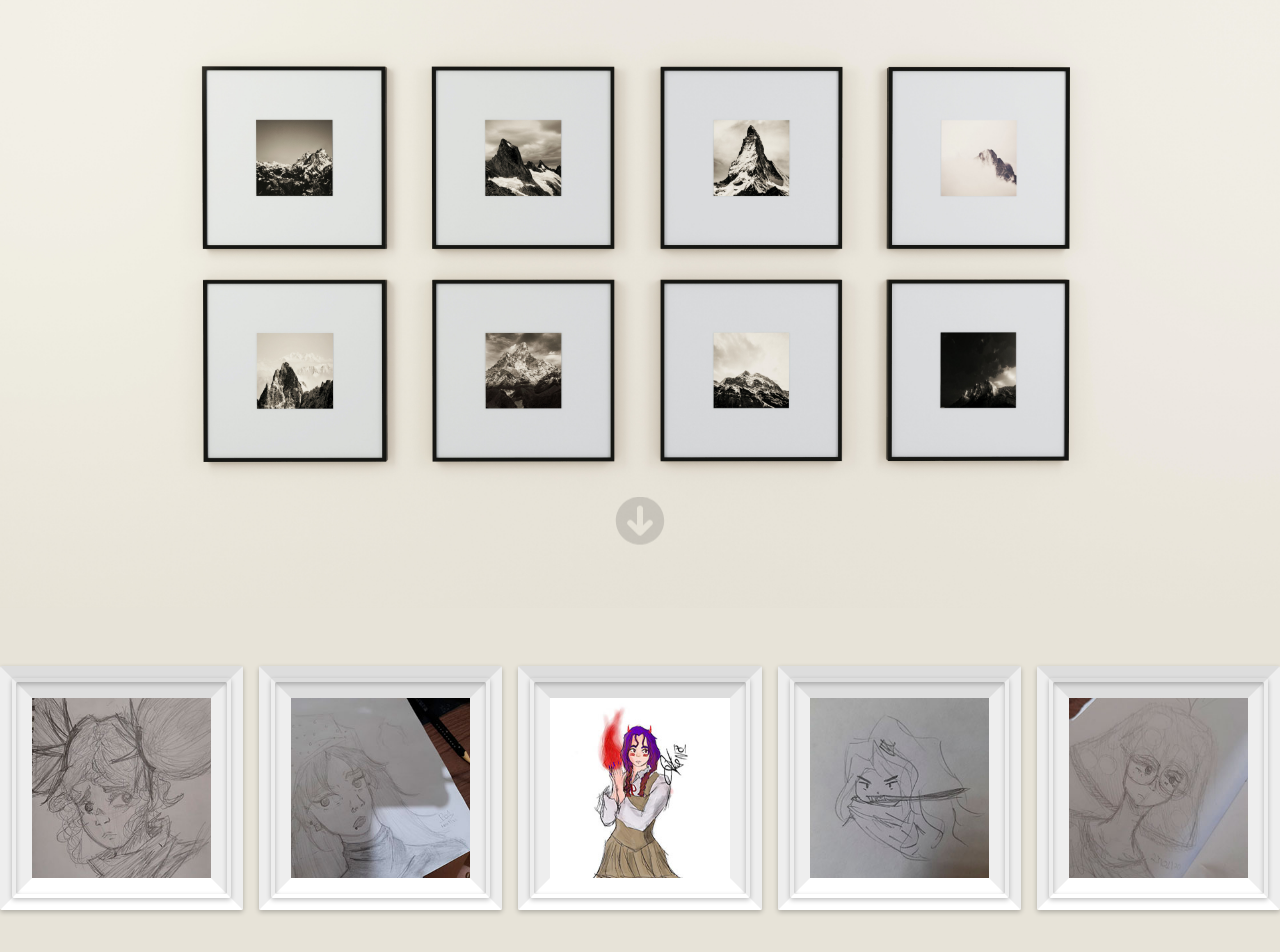
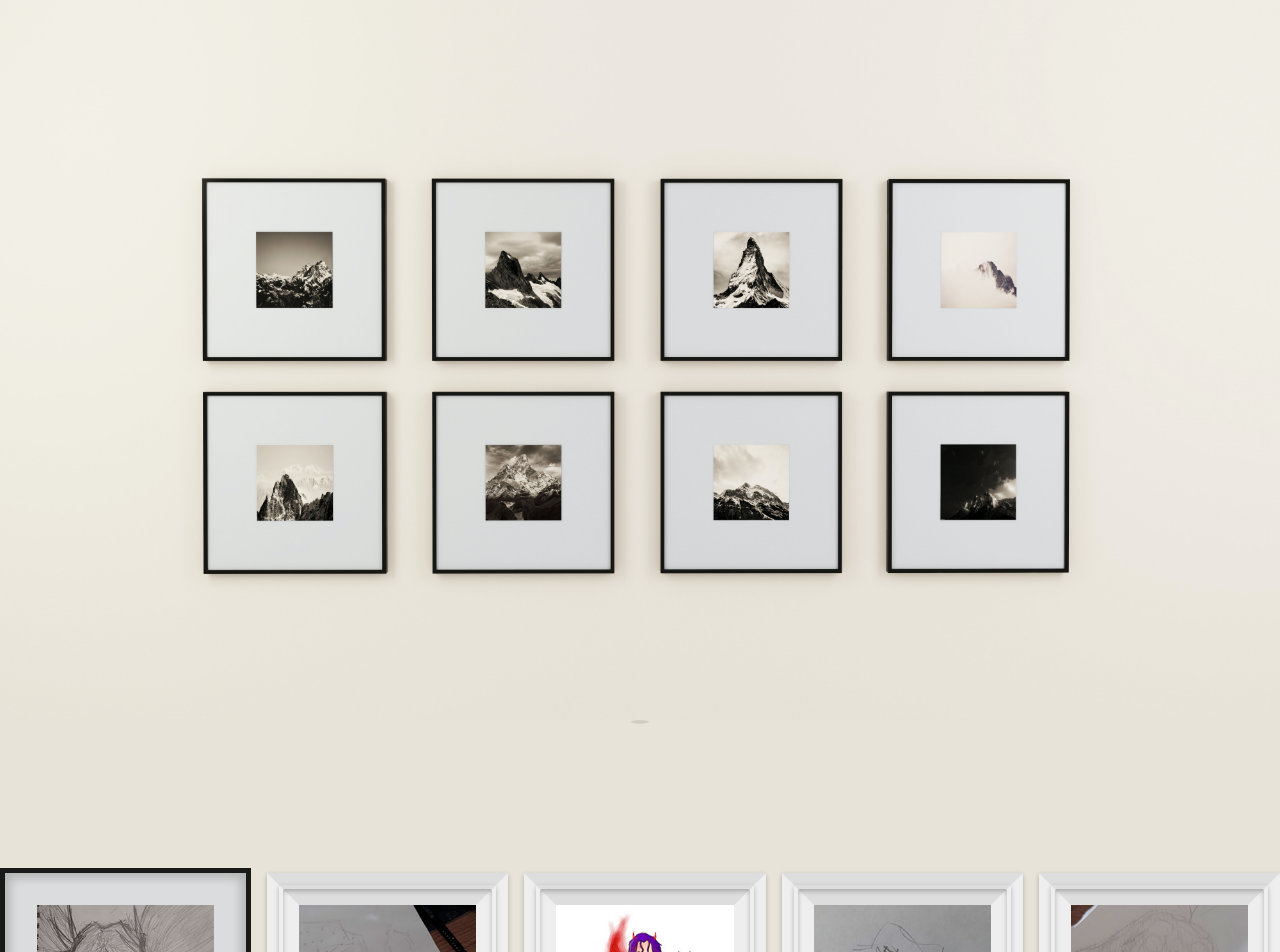
Before and after one commit to AtomicFeasT/01Artworks, a React (Vite) app: page / in a window 1280 px wide. Shown: the top 952 px of the page. Built offline with nearby package versions, Linux system fonts and the light colour scheme; a web font is replaced by a local one.

Commit message:
Refactored home2 logic and changed sass structures

```diff
--- a/src/App.tsx
+++ b/src/App.tsx
@@ -1,4 +1,3 @@
-import '../src/styles/pages/home.scss'
 import { Home2 } from '../src/pages/Home2'
 
 function App() {
--- a/src/pages/Home2.tsx
+++ b/src/pages/Home2.tsx
@@ -1,51 +1,45 @@
-import { useRef } from "react"
+import { FunctionComponent, HTMLAttributes, ReactNode, useState } from "react"
+import '../styles/pages/home.scss'
+
+type SectionProps = HTMLAttributes<HTMLElement>&{children: ReactNode, show: boolean, hideClass: string}
+
+
+const Section: FunctionComponent<SectionProps> = ({
+    children,
+    hideClass,
+    show,
+    className,
+    ...rest
+}) => {
+    return (
+        <section className={`${className} ${show? hideClass: ''}`} {...rest}>
+            {children}
+        </section>
+    )
+}
+
 export function Home2() {
-    const home = useRef<HTMLDivElement>(null)
-    const hero = useRef<HTMLDivElement>(null)
-    const logoG = useRef<HTMLDivElement>(null)
-    const gallery = useRef<HTMLDivElement>(null)
-    const slide = useRef<HTMLDivElement>(null)
-
-    function showGallery(argument: boolean) {
-        // let home = document.querySelector<HTMLDivElement>('#homeSection')!
-        // let hero = document.querySelector<HTMLDivElement>('#hero')!
-        // let logoG = document.querySelector<HTMLDivElement>('#logoGallery')!
-        // let gallery = document.querySelector<HTMLDivElement>('#gallerySection')!
-        // let slide = document.querySelector<HTMLDivElement>('#slide')!
-
-        if (argument) {
-            home.current?.classList.add('hideHome')
-            hero.current?.classList.add('hideHero')
-            logoG.current?.classList.add('logoGalleryShow')
-            gallery.current?.classList.add('showGallery')
-            slide.current?.classList.add('showSlide')
-        } else {
-            home.current?.classList.remove('hideHome')
-            hero.current?.classList.remove('hideHero')
-            logoG.current?.classList.remove('logoGalleryShow')
-            gallery.current?.classList.remove('showGallery')
-            slide.current?.classList.remove('showSlide')
-        }
-
-    }
+    const [showClass, setShowClass] = useState(false)
 
     return (
         <>
         <main className="main">
-            <section className="main-section" ref={home} id="homeSection">
-                <div className="hero-wrapper" ref={hero} id="hero">
+            <Section className="main-section" show={showClass} hideClass='hideHome'>
+                <div className={`hero-wrapper ${showClass? 'hideHero': ''}`} id="hero">
                     <img src="../../../public/pexels-medhat-ayad.jpg" alt="" />
                 </div>
+                <div className="arrow-wrapper">
+                    <img src="../../../public/circle-arrow-down-solid.svg" className="arrow-button" onClick={() => setShowClass(true)}></img>
+                </div>
+            </Section>
 
-                <img src="../../../public/circle-arrow-down-solid.svg" className="arrow-button" onClick={() => showGallery(true)}></img>
-            </section>
+            <section className={`gallery-section ${showClass? 'showGallery': ''}`} id="gallerySection">
+                <div id="logoGallery">
+                    <p className="strong-logo" onClick={() => setShowClass(false)}></p>
+                </div>
 
-            <section className="gallery-section" ref={gallery} id="gallerySection">
-                <div id="logoGallery">
-                    <p className="strong-logo" onClick={() => showGallery(false)}></p>
-                </div>
                 <div id="slide" className="slide-show">
-                    <div className="image-wrapper">
+                    <div className="modern-frame">
                         <img src="../../../public/assets/regular/anxious.jpg" alt="" />
                     </div>
 
--- /dev/null
+++ b/src/styles/animations/_downMotion.scss
@@ -0,0 +1,14 @@
+@keyframes downMotion {
+    0% {
+        opacity: 0;
+        transform: translateY(-100%);
+    }
+    50% {
+        opacity: 1;
+        transform: translateY(20%);
+    }
+    100% {
+        opacity: 0;
+        transform: translateY(150%);
+    }
+}
--- /dev/null
+++ b/src/styles/animations/_index.scss
@@ -0,0 +1 @@
+@forward '../animations/downMotion';
--- a/src/styles/base/_index.scss
+++ b/src/styles/base/_index.scss
@@ -1,6 +1,3 @@
-/*
-* Use All (Imports) Files Base To Here
-*/
 @forward '../base/reset.scss';
 @forward '../base/colors.scss';
 @forward '../base/typography.scss';
--- /dev/null
+++ b/src/styles/components/_index.scss
@@ -0,0 +1 @@
+@forward '../components/modernFrame';
--- /dev/null
+++ b/src/styles/components/_modernFrame.scss
@@ -0,0 +1,9 @@
+.modern-frame {
+    width: fit-content;
+    height: fit-content;
+    background-color: hsl(200, 4%, 86%);
+    padding: 2rem;
+    border: 5px solid #191917;
+    filter: drop-shadow();
+    box-shadow: inset 0px 0px 10px 5px hsl(60, 4%, 9%, 0.2);
+}
--- a/src/styles/pages/home.scss
+++ b/src/styles/pages/home.scss
@@ -1,4 +1,10 @@
 @use '../../styles/base/' as *;
+@use '../../styles/animations/' as *;
+@use '../../styles/components/' as *;
+
+body {
+    overflow: hidden;
+}
 
 .main {
     width: 100%;
@@ -6,39 +12,10 @@
     position: absolute;
 }
 
-body {
-    // overflow: hidden;
-}
-
-.arrow-button {
-    width: 100%;
-    height: 50px;
-    cursor: pointer;
-    text-align: center;
-    animation-name: downMotion;
-    animation-duration: .8s;
-    animation-iteration-count: infinite;
-    margin-bottom: 2rem;
-    padding-bottom: .1rem;
-}
-
-@keyframes downMotion {
-    0% {
-        opacity: 0;
-        transform: translateY(0px);
-    }
-    100% {
-        opacity: 1;
-        transform: translateY(4.5px);
-    }
-}
-
-#homeSection {
+.main-section,
+.gallery-section {
     transition: all 1s ease;
     transition-delay: .5s;
-    // background-image: url('');
-    // background-position: center;
-    // background-size: cover;
 }
 
 .hideHome {
@@ -47,17 +24,38 @@ body {
 
 .hero-wrapper {
     width: 100%;
+    height: 90vh;
+    display: flex;
+    justify-content: center;
+    align-items: center;
+
+    img {
+        margin-top: -7rem;
+        margin-bottom: -7rem;
+    }
 }
 
-.hero-wrapper img {
-    margin-top: -7rem;
-    margin-bottom: -7rem;
+.arrow-wrapper {
+    width: 4rem;
+    height: 4rem;
+    // background-color: red;
+    overflow-y: hidden;
+    border-radius: 2rem;
+    margin: 0 auto;
 }
 
-.gallery-section {
-    // transform: translateY(100%);
-    transition: 1s;
-    transition-delay: .5s;
+.arrow-button {
+    width: 100%;
+    height: 50px;
+    cursor: pointer;
+    text-align: center;
+
+    animation-name: downMotion;
+    animation-duration: 2s;
+    animation-iteration-count: infinite;
+
+    margin-bottom: 2rem;
+    padding-bottom: .1rem;
 }
 
 .showGallery {
@@ -183,8 +181,6 @@ body {
     }
 }
 
-
-
 .buttons {
     width: 10%;
     text-align: center;
```
Also changed, not shown: src/ts/carousel.ts (deleted).
